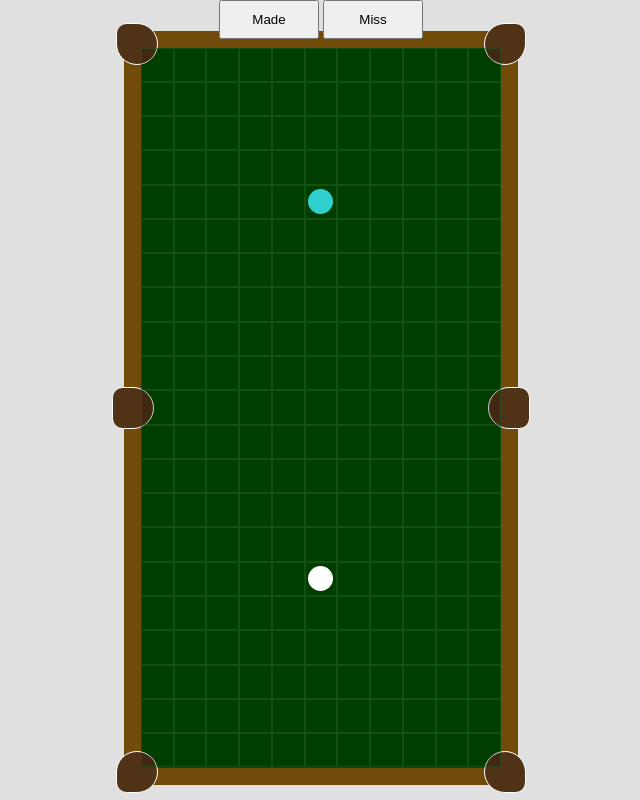
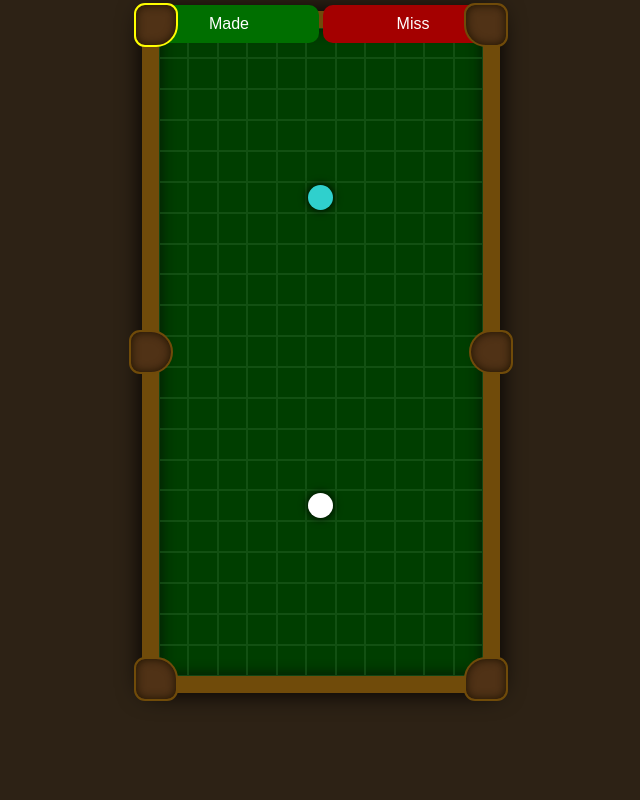
Before and after one commit to brucerussell/Shot-Tracker, a plain HTML site: page index.html in a window 1280 px wide. Both pictures are taken after a click on the element 456 px from the left and 43 px from the top of the page. Shown: the whole page, without its empty margins (319-959 px from the left). Drawn offline with Linux system fonts and the light colour scheme.

Commit message:
Move data to Firebase
It now allows you to save the pocket, ball positions, and store in Firebase.

```diff
--- a/index.html
+++ b/index.html
@@ -9,12 +9,12 @@
 <body>
     <div class="pool-table">
         <!-- Pockets -->
-        <div class="pocket top-left"></div>
-        <div class="pocket top-right"></div>
-        <div class="pocket bottom-left"></div>
-        <div class="pocket bottom-right"></div>
-        <div class="pocket left-middle"></div>
-        <div class="pocket right-middle"></div>
+        <div class="pocket top-left" data-pocket="top-left"></div>
+        <div class="pocket top-right" data-pocket="top-right"></div>
+        <div class="pocket bottom-left" data-pocket="bottom-left"></div>
+        <div class="pocket bottom-right" data-pocket="bottom-right"></div>
+        <div class="pocket left-middle" data-pocket="left-middle"></div>
+        <div class="pocket right-middle" data-pocket="right-middle"></div>
 
         <!-- Grid -->
         <div class="grid">
@@ -22,9 +22,9 @@
         </div>
     </div>
     <div class="shot-buttons">
-        <button>Made</button>
-        <button>Miss</button>
+        <button id="made-btn">Made</button>
+        <button id="miss-btn">Miss</button>
     </div>
-    <script src="scripts.js"></script>
+    <script type="module" src="scripts.js"></script>
 </body>
 </html>
--- a/scripts.js
+++ b/scripts.js
@@ -1,3 +1,21 @@
+import { initializeApp } from "https://www.gstatic.com/firebasejs/10.13.2/firebase-app.js";
+import { getFirestore, collection, addDoc, serverTimestamp } from "https://www.gstatic.com/firebasejs/10.13.2/firebase-firestore.js";
+
+// Your web app's Firebase configuration
+const firebaseConfig = {
+    apiKey: "AIzaSyCVtMeyc-5EmeCbFsEtJGHEYzyuuLcT8bA",
+    authDomain: "shot-tracker-f9823.firebaseapp.com",
+    projectId: "shot-tracker-f9823",
+    storageBucket: "shot-tracker-f9823.appspot.com",
+    messagingSenderId: "28405149666",
+    appId: "1:28405149666:web:ef08e8add96e603838d3bb",
+    measurementId: "G-FCJ9MQMQZJ"
+};
+
+// Initialize Firebase and Firestore
+const app = initializeApp(firebaseConfig);
+const db = getFirestore(app);
+
 document.addEventListener('DOMContentLoaded', () => {
     const grid = document.querySelector('.grid');
     const rows = 21;
@@ -48,7 +66,7 @@ document.addEventListener('DOMContentLoaded', () => {
     // Use a timeout to allow for ball dimensions to be calculated
     setTimeout(() => {
         placeBall(cueBall, 15, 5); // Default position
-        placeBall(targetBall, 4, 5); // Default position
+        placeBall(targetBall, 5, 5); // Default position
     }, 0);
 
     // Dragging functionality
@@ -131,4 +149,49 @@ document.addEventListener('DOMContentLoaded', () => {
         }
         return null;
     }
+
+    function storeShot(state) {
+        const shotData = {
+            pocket: selectedPocket,
+            cueBallLocation: { row: 15, col: 5 }, // Replace with actual values
+            targetBallLocation: { row: 5, col: 5 }, // Replace with actual values
+            state: state,
+            timestamp: serverTimestamp() // No need for 'firebase' here
+        };
+
+        // Use the imported Firestore functions
+        addDoc(collection(db, 'shots'), shotData)
+            .then(() => {
+                console.log('Shot stored successfully');
+            })
+            .catch((error) => {
+                console.error('Error storing shot:', error);
+            });
+    }
+
+    let selectedPocket = null;
+
+    const pockets = document.querySelectorAll('.pocket');
+
+    pockets.forEach(pocket => {
+        pocket.addEventListener('click', (e) => {
+            // Deselect all pockets (optional)
+            pockets.forEach(p => p.classList.remove('selected'));
+
+            // Set the selected pocket
+            selectedPocket = e.currentTarget.dataset.pocket;
+            console.log('Selected pocket:', selectedPocket);
+
+            // Optionally, visually indicate the selected pocket
+            e.currentTarget.classList.add('selected');
+        });
+    });
+
+    document.getElementById('made-btn').addEventListener('click', () => {
+        storeShot('made');
+    });
+
+    document.getElementById('miss-btn').addEventListener('click', () => {
+        storeShot('miss');
+    });
 });
--- a/styles.css
+++ b/styles.css
@@ -3,19 +3,20 @@ body {
     display: flex;
     justify-content: center;
     align-items: center;
-    height: 100vh;
-    background-color: #e0e0e0;
+    height: 86vh;
+    background-color: #2d2215;
     margin: 0;
 }
 
 .pool-table {
     position: relative;
-    width: 360px; /* Length of the long side */
-    height: 720px; /* Length of the short side */
-    background-color: #004d00; /* Felt color */
-    border: 17px solid #704b0a; /* Table border color */
+    width: 324px;
+    height: 648px;
+    background-color: #004d00;
+    border: 17px solid #704b0a;
     border-radius: 10px;
     margin-top: 15px;
+    box-shadow: 0px 0px 25px;
 }
 
 .pocket {
@@ -24,16 +25,21 @@ body {
     width: 40px;
     height: 40px;
     border-radius: 50%;
-    border: 1px solid white;
-/*    z-index: 1;*/
+    border: 2px solid #704b09;
+    z-index: 1;
+    box-shadow: 0px 0px 10px inset #1c1200;
 }
 
-.top-left { top: 0; left: 0; margin: -25px; border-radius: 25% 50% 50% 50%;}
-.top-right { top: 0; right: 0; margin: -25px; border-radius: 50% 25% 50% 50%;}
-.bottom-left { bottom: 0; left: 0; margin: -25px; border-radius: 50% 50% 50% 25%;}
-.bottom-right { bottom: 0; right: 0; margin: -25px; border-radius: 50% 50% 25% 50%;}
+.top-left { top: 0; left: 0; margin: -25px; border-radius: 25% 25% 50% 25%;}
+.top-right { top: 0; right: 0; margin: -25px; border-radius: 25% 25% 25% 50%;}
+.bottom-left { bottom: 0; left: 0; margin: -25px; border-radius: 25% 50% 25% 25%;}
+.bottom-right { bottom: 0; right: 0; margin: -25px; border-radius: 50% 25% 25% 25%;}
 .left-middle { left: 0; top: 50%; transform: translate(-50%, -50%); margin-left: -8px; border-radius: 25% 50% 50% 25%;}
 .right-middle { right: 0; top: 50%; transform: translate(50%, -50%); margin-right: -8px; border-radius: 50% 25% 25% 50%;}
+
+.pocket.selected {
+    border: 2px solid yellow; /* Change color to indicate selection */
+}
 
 .grid {
     position: absolute;
@@ -45,6 +51,7 @@ body {
     grid-template-columns: repeat(11, 1fr); /* 11 columns */
     grid-template-rows: repeat(21, 1fr); /* 21 rows */
     pointer-events: auto; /* Change to allow events on grid */
+    box-shadow: 0px 0px 15px inset #061406;
 }
 
 .cell {
@@ -59,6 +66,7 @@ body {
     width: 25px;
     height: 25px;
     border-radius: 50%;
+    box-shadow: 0px 0px 10px;
 }
 
 .cue-ball {
@@ -75,7 +83,15 @@ body {
     top: 0px;
 }
 
+#made-btn {background-color: #006f00;}
+#miss-btn {background-color: #a40000;}
+
 .shot-buttons > button {
     padding: 10px;
-    width: 100px;
+    width: 180px;
+    font-size: 16px;
+    color: white;
+    border: none;
+    border-radius: 10px;
+    margin-top: 5px;
 }
```
